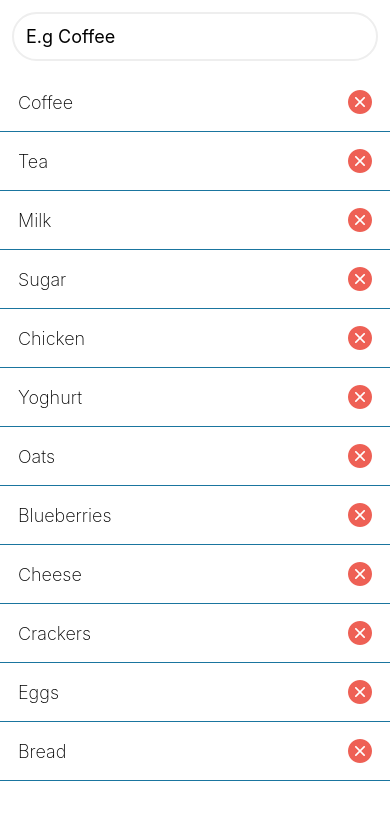
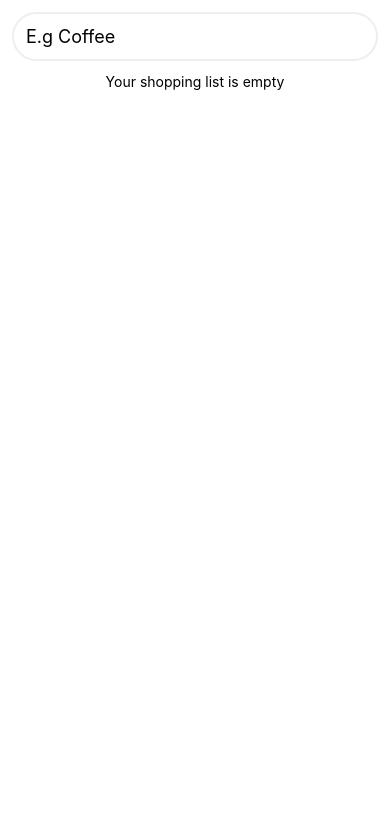
Before and after one commit to margOnline/taskly, a React Native app: screen / in a window 390 px wide. Shown: the top 820 px of the page. Built offline with nearby package versions, Linux system fonts and the light colour scheme.

Commit message:
Delete function to remove an item from the shopping list

```diff
--- a/app/index.tsx
+++ b/app/index.tsx
@@ -38,6 +38,11 @@ export default function App() {
     }
   };
 
+  const handleDelete = (id: string) => {
+    const newShoppingList = shoppingList.filter(item => item.id !== id)
+    setShoppingList(newShoppingList);
+  }
+
   return (
     <FlatList
       data={shoppingList}
@@ -60,7 +65,7 @@ export default function App() {
         />
       )}
       renderItem={({ item }) => {
-        return <ShoppingListItem name={item.name} />
+        return <ShoppingListItem name={item.name} key={item.id} onDelete={handleDelete(item.id)}/>
       }}
     />
   );
--- a/components/ShoppingListItem.tsx
+++ b/components/ShoppingListItem.tsx
@@ -5,9 +5,10 @@ import AntDesign from '@expo/vector-icons/AntDesign';
 type Props = {
   name: string;
   isCompleted?: boolean;
+  onDelete: () => void;
 }
 
-export function ShoppingListItem({ name, isCompleted }: Props) {
+export function ShoppingListItem({ name, isCompleted, onDelete }: Props) {
   const handleDelete = () => {
     Alert.alert(
       `Are you sure you want to delete ${name}?`,
@@ -15,7 +16,7 @@ export function ShoppingListItem({ name, isCompleted }: Props) {
       [
         {
           text: 'Yes',
-          onPress: () => console.log(`Ok, deleting ${name}`),
+          onPress: () => onDelete(),
           style: 'destructive',
         },
         {
```
